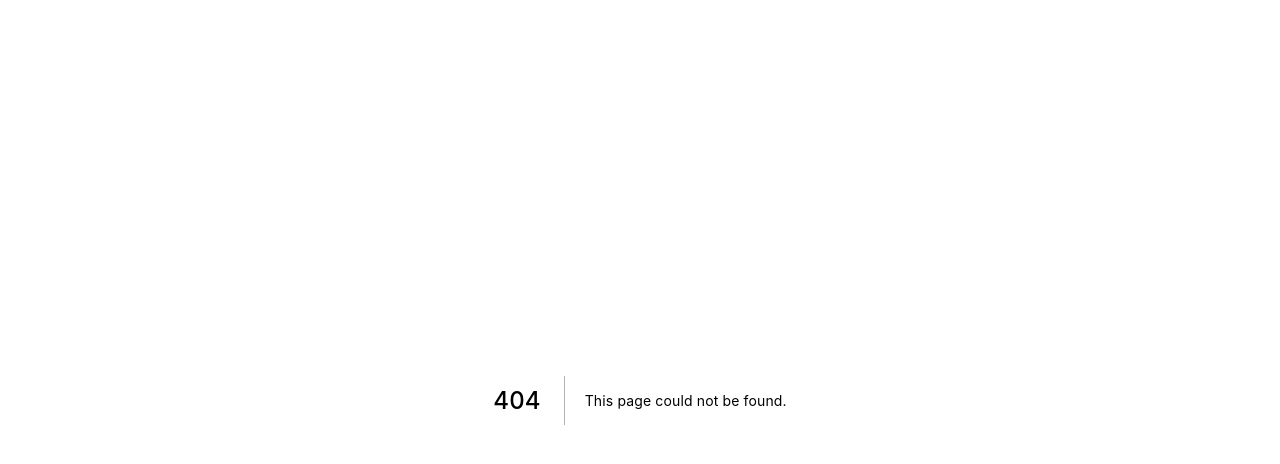
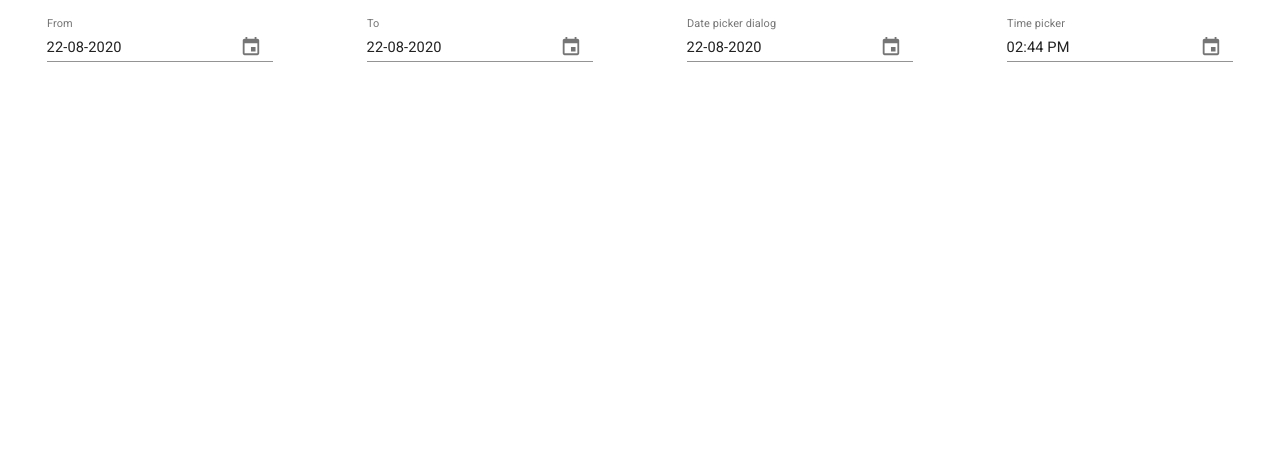
Before and after one commit to dmijatovic/next-mui-ts, a Next.js app: page /datepicker in a window 1280 px wide. Before the commit this address had no page. Shown: the top 464 px of the page. Built offline with nearby package versions, Linux system fonts and the light colour scheme.

Commit message:
feat: datepicker

```diff
--- /dev/null
+++ b/pages/datepicker.tsx
@@ -0,0 +1,81 @@
+/**
+ * For libraries see
+ * https://material-ui-pickers.dev/getting-started/installation
+ */
+
+import 'date-fns';
+import React from 'react';
+import Grid from '@material-ui/core/Grid';
+import DateFnsUtils from '@date-io/date-fns';
+import {
+  MuiPickersUtilsProvider,
+  KeyboardTimePicker,
+  KeyboardDatePicker,
+} from '@material-ui/pickers';
+
+export default function MaterialUIPickers() {
+  // The first commit of Material-UI
+  const [selectedDate, setSelectedDate] = React.useState<Date | null>(
+    new Date(),
+  );
+
+  const handleDateChange = (date: Date | null) => {
+    setSelectedDate(date);
+  };
+
+  return (
+    <MuiPickersUtilsProvider utils={DateFnsUtils}>
+      <Grid container justify="space-around">
+        <KeyboardDatePicker
+          disableToolbar
+          variant="inline"
+          format="dd-MM-yyyy"
+          margin="normal"
+          id="date-picker-from"
+          label="From"
+          value={selectedDate}
+          onChange={handleDateChange}
+          KeyboardButtonProps={{
+            'aria-label': 'change date',
+          }}
+        />
+
+        <KeyboardDatePicker
+          disableToolbar
+          variant="inline"
+          format="dd-MM-yyyy"
+          margin="normal"
+          id="date-picker-to"
+          label="To"
+          value={selectedDate}
+          onChange={handleDateChange}
+          KeyboardButtonProps={{
+            'aria-label': 'change date',
+          }}
+        />
+
+        <KeyboardDatePicker
+          margin="normal"
+          id="date-picker-dialog"
+          label="Date picker dialog"
+          format="dd-MM-yyyy"
+          value={selectedDate}
+          onChange={handleDateChange}
+          KeyboardButtonProps={{
+            'aria-label': 'change date',
+          }}
+        />
+        <KeyboardTimePicker
+          margin="normal"
+          id="time-picker"
+          label="Time picker"
+          value={selectedDate}
+          onChange={handleDateChange}
+          KeyboardButtonProps={{
+            'aria-label': 'change time',
+          }}
+        />
+      </Grid>
+    </MuiPickersUtilsProvider>
+  );
+}
```
Also changed, not shown: package.json (+11 -8 lines), 1 other file (tests, documents, lock files or other folders).
